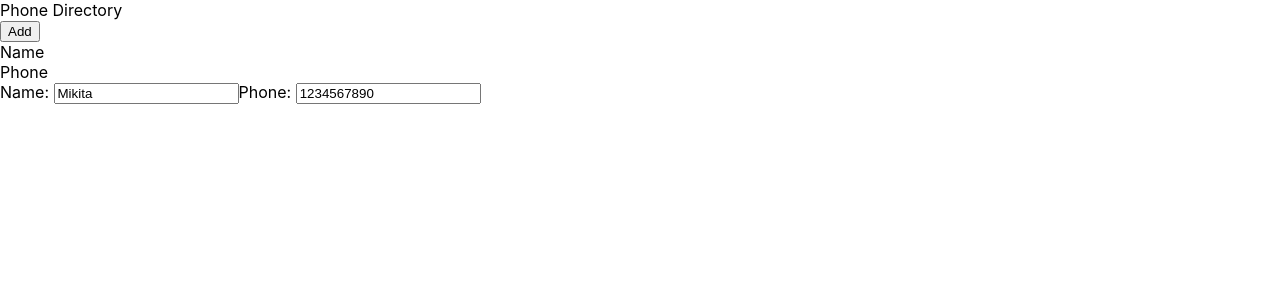
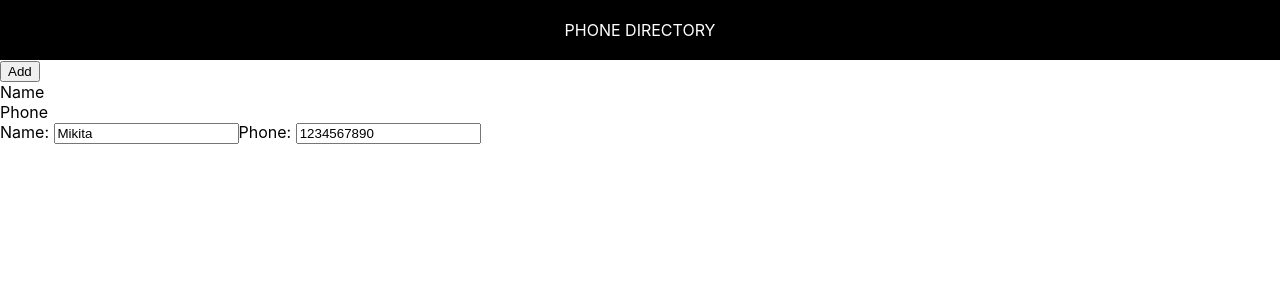
Before and after one commit to Mikita1012/phone-directory, a React (Create React App) app: page / in a window 1280 px wide. Shown: the top 300 px of the page. Built offline with nearby package versions, Linux system fonts and the light colour scheme.

Commit message:
Styled Header(Inline Styling)

```diff
--- a/src/Header.js
+++ b/src/Header.js
@@ -1,9 +1,16 @@
 import React, { Component } from 'react';
 
 const Header = function () {
+    const headerStyle = {
+        textAlign: 'center',
+        textTransform: 'uppercase',
+        background: '#000',
+        color: 'white',
+        padding: 20
+    }
     return (
         <>
-            <div className='header'>
+            <div style={headerStyle}>
                 Phone Directory
             </div>
         </>
```
